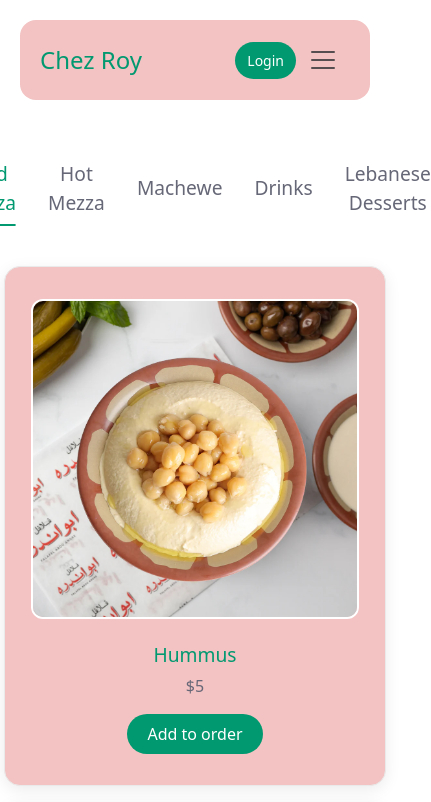
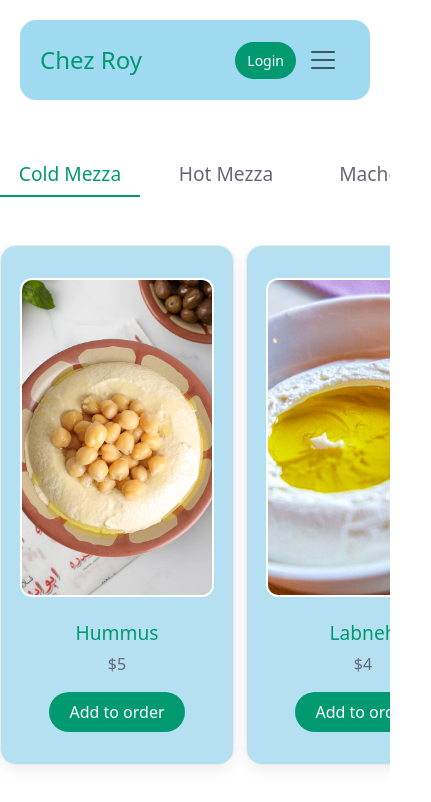
Before and after one commit to roybilain1/Restaurant, a React (Create React App) app in the folder restaurant/: page /Menu in a window 390 px wide. Shown: the top 802 px of the page, 431 px wide, since content can reach past the window. Built offline with nearby package versions, Linux system fonts and the light colour scheme.

Commit message:
changed the main color to blur sky + made the food/drinks section a slide bar

```diff
--- a/restaurant/src/styles/Footer.css
+++ b/restaurant/src/styles/Footer.css
@@ -1,5 +1,5 @@
 .footer-custom {
-    background-color: rgb(243, 194, 194);
+    background-color: #a0daf1;
     height: 80px;
     margin: 20px;
     border-radius: 16px;
--- a/restaurant/src/styles/NavBar.css
+++ b/restaurant/src/styles/NavBar.css
@@ -1,5 +1,5 @@
 .navbar {
-    background-color: rgb(243, 194, 194);
+    background-color: #a0daf1;
     height: 80px;
     margin: 20px;
     border-radius: 16px;
--- a/restaurant/src/styles/about.css
+++ b/restaurant/src/styles/about.css
@@ -5,7 +5,7 @@
   display: flex;
   align-items: center;
   justify-content: center;
-  background: linear-gradient(90deg, #f3c2c2 60%, #fff 100%);
+  background: linear-gradient(90deg, #a0daf1, #fff 100%);
   padding: 60px 0;
 }
 
@@ -169,7 +169,7 @@
 }
 
 .comment-box-example {
-  background: rgb(243, 194, 194);
+  background: #a0daf1;
   border-radius: 12px;
   box-shadow: 0 2px 8px rgba(0,0,0,0.06);
   padding: 18px 14px;
--- a/restaurant/src/styles/contact.css
+++ b/restaurant/src/styles/contact.css
@@ -26,7 +26,7 @@
   display: flex;
   align-items: center;
   gap: 10px;
-  background: rgb(243, 194, 194);
+  background: #a0daf1;
   border-radius: 12px;
   padding: 16px 24px;
   font-size: 1.1rem;
--- a/restaurant/src/styles/menu.css
+++ b/restaurant/src/styles/menu.css
@@ -4,6 +4,25 @@
   gap: 32px;
   margin-top: 32px;
   margin-bottom: 32px;
+}
+
+/* this make the sections of foods as a slide on small windows */
+@media (max-width: 600px) {
+  .menu-tabs {
+    overflow-x: auto;
+    gap: 16px;
+    padding-bottom: 8px;
+    justify-content: flex-start;
+    scroll-snap-type: x mandatory;
+    -webkit-overflow-scrolling: touch;
+  }
+  .menu-tab {
+    min-width: 140px;
+    flex: 0 0 auto;
+    scroll-snap-align: start;
+    font-size: 1rem;
+    padding: 10px 0;
+  }
 }
 
 .menu-tab {
@@ -73,23 +92,29 @@
 
 @media (max-width: 600px) {
   .food-grid {
-    grid-template-columns: 1fr;
-    gap: 16px;
-    max-width: 98vw;
+    display: flex;
+    overflow-x: auto;
+    gap: 12px;
+    padding-bottom: 16px;
+    scroll-snap-type: x mandatory;
   }
   .food-box {
-    height: 400px;
-    width: 98vw;
-    margin: 0 auto;
+    min-width: 60vw;
+    max-width: 220px;
+    height: 260px;
+    padding: 12px 6px;
+    margin: 0;
+    scroll-snap-align: start;
   }
   .food-img {
-    height: 220px;
+    height: 120px;
+    width: 90%;
   }
 }
 
 
 .food-box {
-  background-color: rgb(243, 194, 194);
+  background-color: #b5e0f1;
   border-radius: 16px;
   box-shadow: 0 4px 16px rgba(0,0,0,0.08);
   padding: 32px 8px;
```
